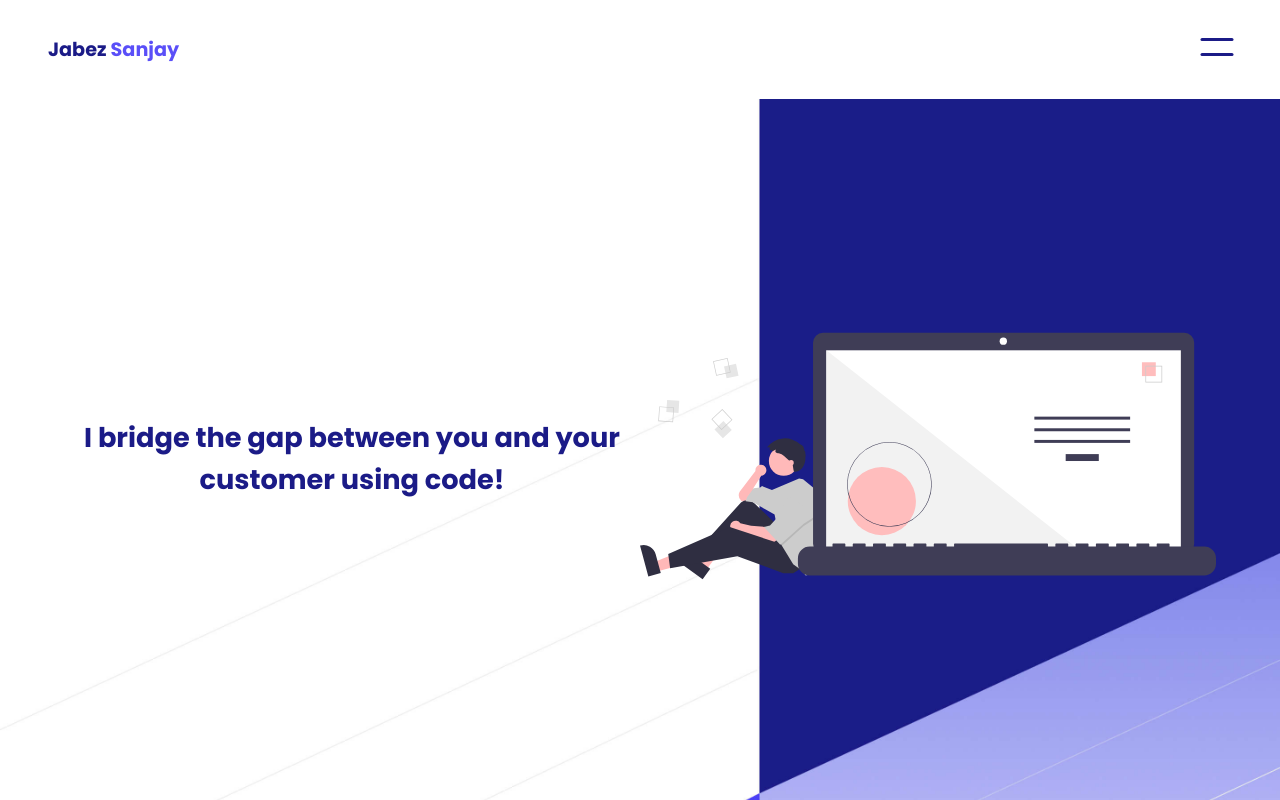
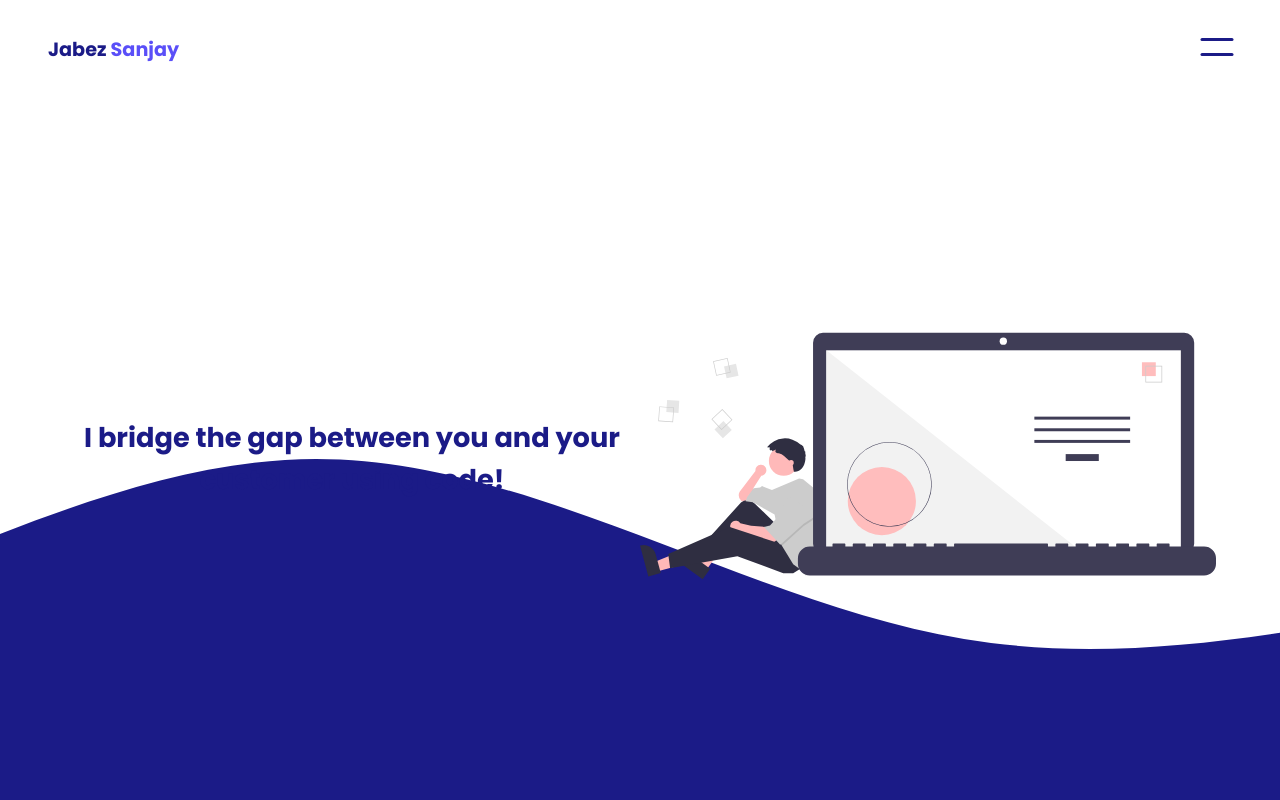
Before and after one commit to JabezSanjay/portfolio-v2, a Next.js app: page / in a window 1280 px wide. Shown: the top 800 px of the page. Built offline with nearby package versions, Linux system fonts and the light colour scheme.

Commit message:
Added new home-svg

```diff
--- a/pages/index.js
+++ b/pages/index.js
@@ -6,12 +6,10 @@ import Portfolio from "../sections/Portfolio";
 import Work from "../sections/Work";
 import Testimonials from "../sections/Testimonials";
 import Services from "../sections/Services";
-import Navbar from "../components/Navbar";
 
 const index = () => {
   return (
     <>
-      <Navbar />
       <Home />
       <About />
       <Services />
--- a/sections/Home.js
+++ b/sections/Home.js
@@ -4,11 +4,13 @@ var Scroll = require("react-scroll");
 var Element = Scroll.Element;
 import Image from "next/image";
 import COLORS from "../assets/colors";
+import Navbar from "../components/Navbar";
 
 const Home = () => {
   return (
     <HomeTag>
       <Element name="home">
+        <Navbar />
         <section className="homepage">
           <div className="homepage__container">
             <div className="homepage__split">
@@ -37,23 +39,23 @@ export default Home;
 
 const HomeTag = styled.div`
   .homepage {
-    background-image: url("/Images/bg-main.jpg");
+    background-image: url("/Images/home-wave.svg");
     background-repeat: no-repeat;
     background-size: cover;
     background-position: center center;
     display: flex;
     justify-content: center;
     align-items: center;
+    min-height: 90vh;
     &__container {
       margin-inline: auto;
-      width: min(90%, 90rem);
+      width: min(90%, 74rem);
     }
     &__split {
       display: flex;
       flex-direction: column;
       justify-content: center;
       align-items: center;
-      margin-bottom: 5rem;
       h1 {
         text-align: center;
         font-size: 1.7rem;
```
Also changed, not shown: public/Images/home-wave.svg (added), public/bg-header.png (deleted).
